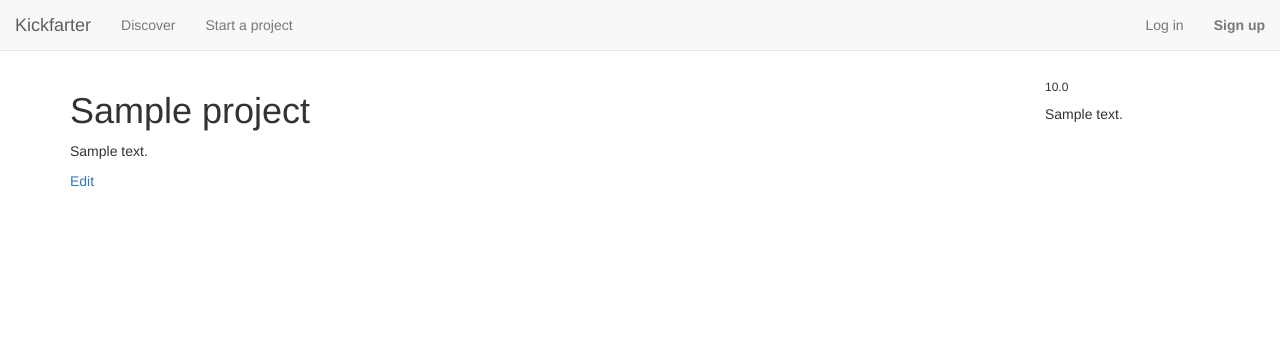
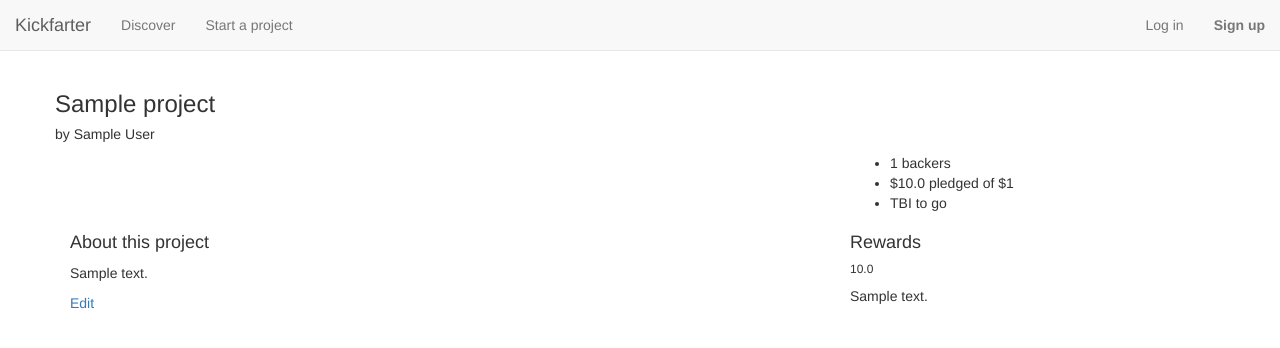
Before and after one commit to Retzudo/kickfarter, a Django app: page /project/1 in a window 1280 px wide. Shown: the top 348 px of the page. Run offline with Django 3.2, Linux system fonts and the light colour scheme; tables that the repository leaves empty hold one stand-in row (values such as "Sample post"); some libraries are stand-ins or nearby versions.

Commit message:
Currency and better form rendering

```diff
--- a/kickfarter/app/models.py
+++ b/kickfarter/app/models.py
@@ -66,6 +66,10 @@ class Project(models.Model):
     STATUS_CANCELED = 3
     STATUS_DRAFT = 4
 
+    CURRENCY_USD = 0
+    CURRENCY_EUR = 1
+    CURRENCY_CAD = 2
+
     PROJECT_STATUS = [
         (STATUS_ACTIVE, 'ACTIVE'),
         (STATUS_SUCCESSFUL, 'SUCCESSFUL'),
@@ -74,12 +78,19 @@ class Project(models.Model):
         (STATUS_DRAFT, 'DRAFT'),
     ]
 
+    CURRENCIES = [
+        (CURRENCY_USD, '$'),
+        (CURRENCY_EUR, '€'),
+        (CURRENCY_CAD, 'CAD'),
+    ]
+
     title = models.CharField(max_length=255)
     description = models.TextField()
     goal = models.FloatField(validators=[MinValueValidator(1)])
     cover_image = models.ImageField(null=True, blank=True)
     created_on = models.DateTimeField(auto_now_add=True)
     status = models.IntegerField(choices=PROJECT_STATUS, default=STATUS_DRAFT)
+    currency = models.IntegerField(choices=CURRENCIES, default=CURRENCY_USD)
     created_by = models.ForeignKey('User', related_name='projects_created', on_delete=models.CASCADE)
     pledges = models.ManyToManyField('User', through='Pledge', related_name='pledged_to')
 
--- a/kickfarter/app/templates/app/project/view.html
+++ b/kickfarter/app/templates/app/project/view.html
@@ -1,10 +1,28 @@
 {% extends 'app/master.html' %}
 
 {% block content %}
+    {% load l10n %}
     <div class="container">
-        <div class="row">
-            <div class="col-lg-10">
-                <h1>{{ project.title }}{% if project.is_draft %} <em class="text-muted">DRAFT</em>{% endif %}</h1>
+        <header class="row header">
+            <h3>{{ project.title }}</h3>
+            <h5>by {{ project.created_by }}</h5>
+
+            <div class="col-lg-8">
+
+            </div>
+
+            <div class="col-lg-4">
+                <ul>
+                    <li>{{ num_backers }} backers</li>
+                    <li>{{ project.get_currency_display }}{% localize on %}{{ project.total_pledged_amount }}{% endlocalize %} pledged of {{ project.get_currency_display }}{% localize on %}{{ project.goal|floatformat:"0" }}{% endlocalize %}</li>
+                    <li>TBI to go</li>
+                </ul>
+            </div>
+        </header>
+
+        <section class="row campaign">
+            <div class="col-lg-8">
+                <h4>About this project</h4>
 
                 <p>
                     {{ project.description }}
@@ -12,7 +30,8 @@
 
                 <a href="{% url 'edit_project' project.id %}">Edit</a>
             </div>
-            <div class="col-lg-2">
+            <div class="col-lg-4">
+                <h4>Rewards</h4>
                 {% for reward_tier in reward_tiers %}
                     <div class="reward-tier">
                         <h6>{{ reward_tier.minimum_amount }}</h6>
@@ -22,6 +41,6 @@
                     </div>
                 {% endfor %}
             </div>
-        </div>
+        </section>
     </div>
 {% endblock %}
--- a/kickfarter/app/templates/app/snippets/project_card.html
+++ b/kickfarter/app/templates/app/snippets/project_card.html
@@ -27,7 +27,7 @@
                     <span class="project-card__stats-label">funded</span>
                 </li>
                 <li>
-                    <div class="project-card__stats-value">${% localize on %}{{ project.total_pledged_amount|floatformat:"0" }}{% endlocalize %}</div>
+                    <div class="project-card__stats-value">{{ project.get_currency_display }}{% localize on %}{{ project.total_pledged_amount|floatformat:"0" }}{% endlocalize %}</div>
                     <span class="project-card__stats-label">pledged</span>
                 </li>
                 <li>
--- a/kickfarter/app/views.py
+++ b/kickfarter/app/views.py
@@ -74,11 +74,13 @@ def view_project(request, id):
     5. else 404
     """
     project = get_object_or_404(Project, pk=id)
+    num_backers = len(project.pledges.all())
 
     if project.is_draft:
         if request.user.is_authenticated() and (request.user == project.created_by or request.user.is_superuser):
             return render(request, 'app/project/view.html', context={
                 'project': project,
+                'num_backers': num_backers,
                 'reward_tiers': project.reward_tiers.all(),
             })
         else:
@@ -86,6 +88,7 @@ def view_project(request, id):
     else:
         return render(request, 'app/project/view.html', context={
             'project': project,
+            'num_backers': num_backers,
             'reward_tiers': project.reward_tiers.all(),
         })
 
--- a/kickfarter/kickfarter/settings.py
+++ b/kickfarter/kickfarter/settings.py
@@ -37,6 +37,7 @@ INSTALLED_APPS = [
     'django.contrib.sessions',
     'django.contrib.messages',
     'django.contrib.staticfiles',
+    'widget_tweaks',
     'app',
 ]
 
--- a/requirements.txt
+++ b/requirements.txt
@@ -1,2 +1,3 @@
 Django==1.9.2
+django-widget-tweaks==1.4.1
 Pillow==3.1.1
```
Also changed, not shown: kickfarter/app/templates/app/snippets/project_form.html (+9 -6 lines), kickfarter/app/migrations/0001_initial.py.
